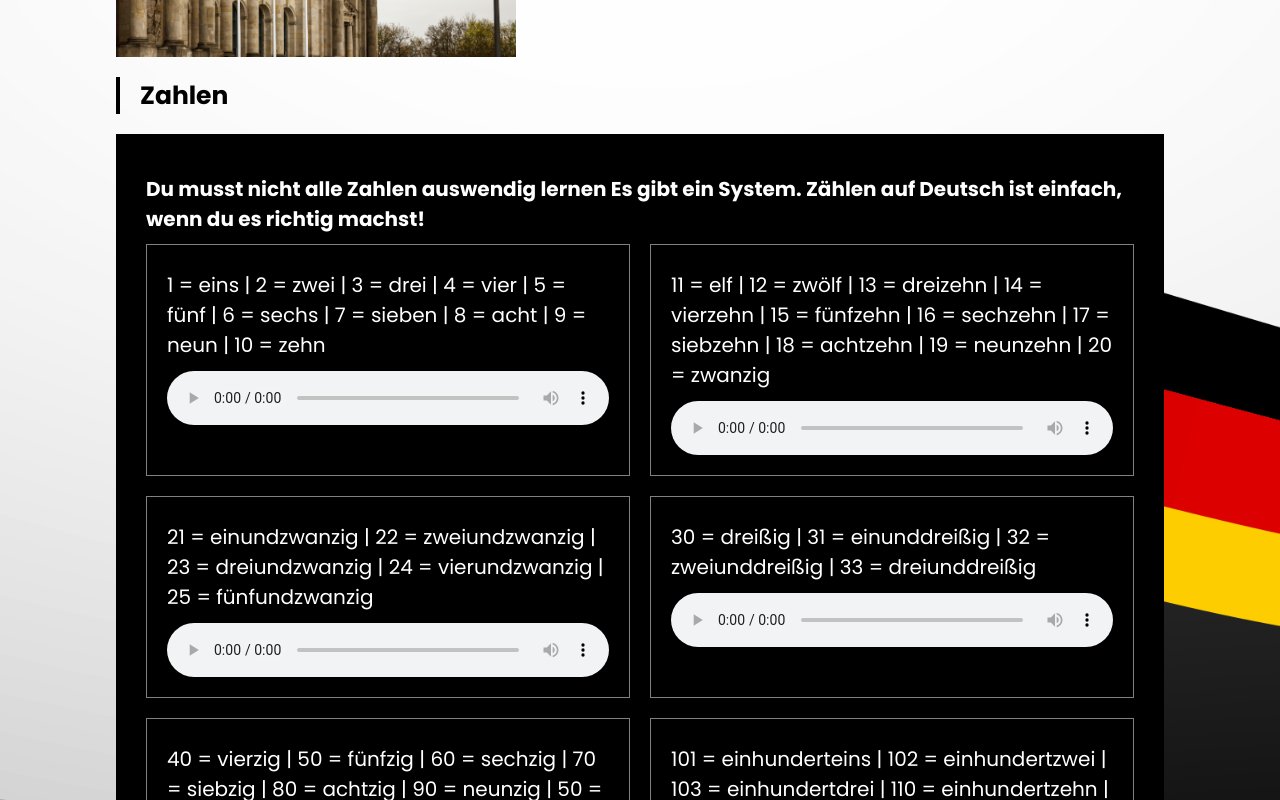
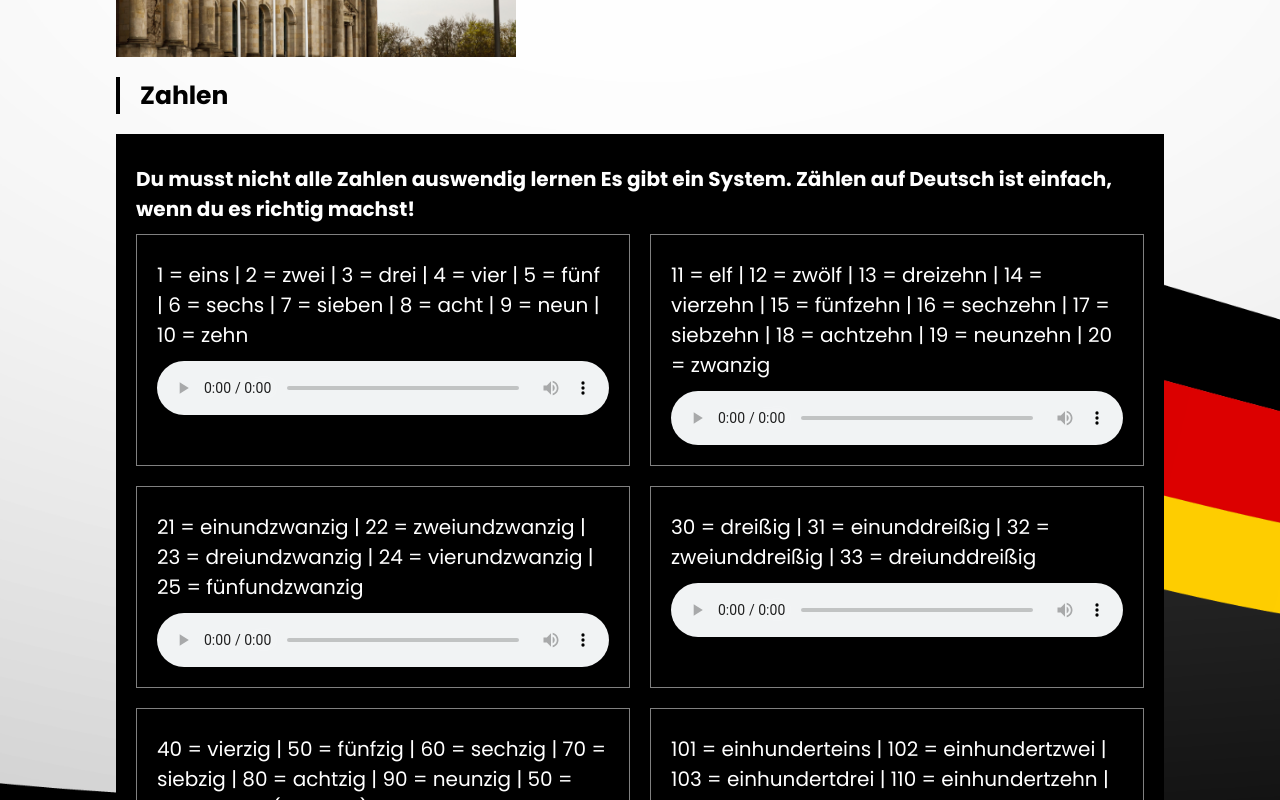
Before and after one commit to ELMHARMACHENASSIM/DeutschLerne, a React (Vite) app: page /page1 in a window 1280 px wide. Shown: the part 520-1320 px from the top of the page. Built offline with nearby package versions, Linux system fonts and the light colour scheme.

Commit message:
add bla bla2

```diff
--- a/src/index.css
+++ b/src/index.css
@@ -21,7 +21,7 @@
   /* frontend */
   .Mycontainer {
     @apply w-[85%] ps-[20px] pe-[20px] ms-[auto] me-[auto];
-    @apply xs:w-[90%] xs:ps-[10px] xs:pe-[10px]; /* small screens */
+    @apply xs:w-[95%] xs:ps-[10px] xs:pe-[10px]; /* small screens */
     @apply md:w-[90%] md:ps-[20px] md:pe-[20px]; /* medium screens */
     @apply lg:w-[90%] lg:ps-[20px] lg:pe-[20px]; /* large screens */
     @apply xl:w-[85%] xl:ps-[20px] xl:pe-[20px]; /* extra large screens */
--- a/src/pages/PageEin.jsx
+++ b/src/pages/PageEin.jsx
@@ -70,7 +70,7 @@ const PageEin = () => {
               </h1>
             </div>
 
-            <div className="w-[100%]  gap-[20px] bg-dark p-[30px] text-white xs:text-[20px]">
+            <div className="w-[100%]  gap-[20px] bg-dark p-[20px] text-white xs:text-[20px]">
               <p className="py-[10px]">
                 {" "}
                 Du musst nicht alle Zahlen auswendig lernen Es gibt ein System.
```
Also changed, not shown: 34 other files (tests, documents, lock files or other folders).
